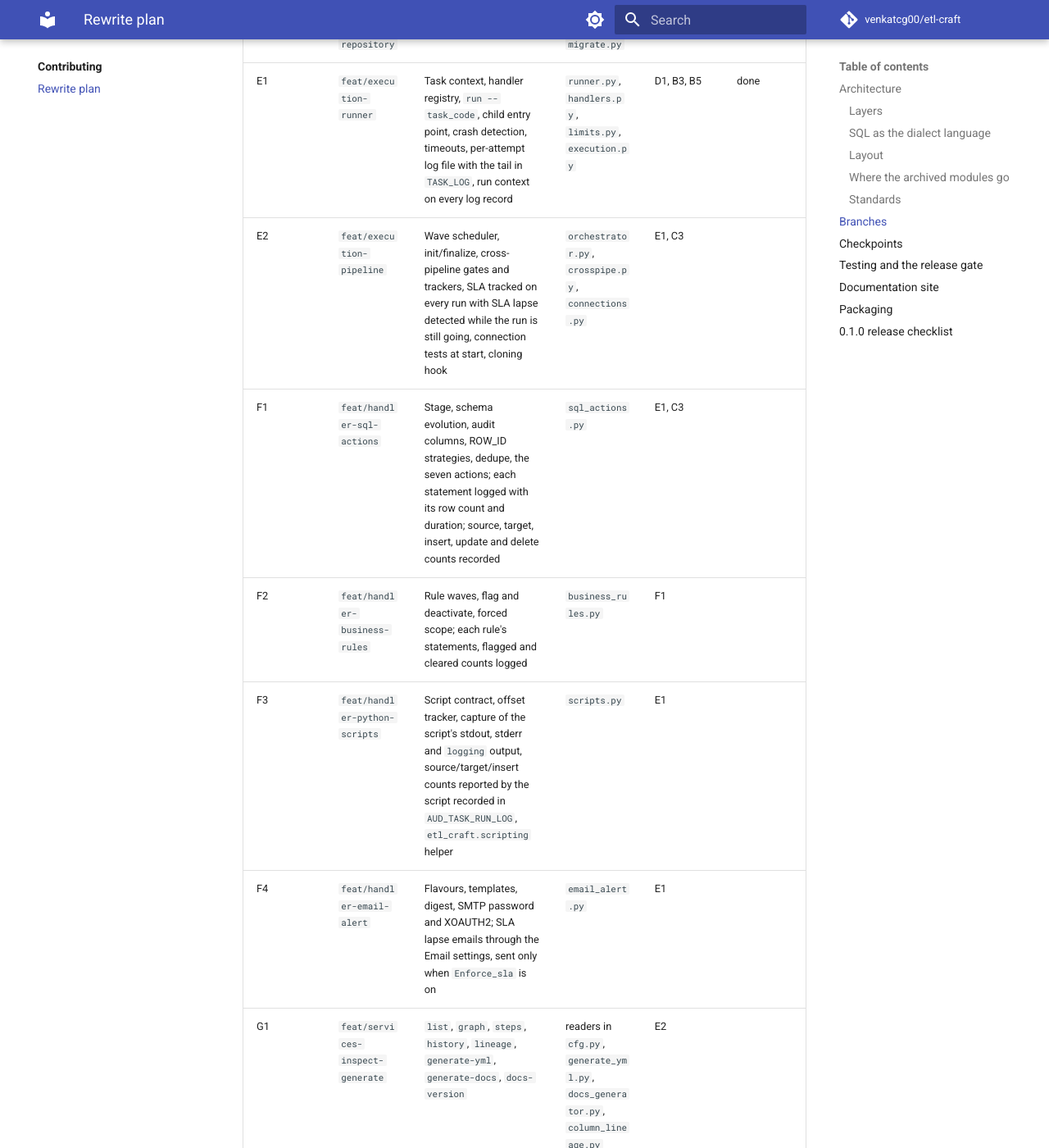
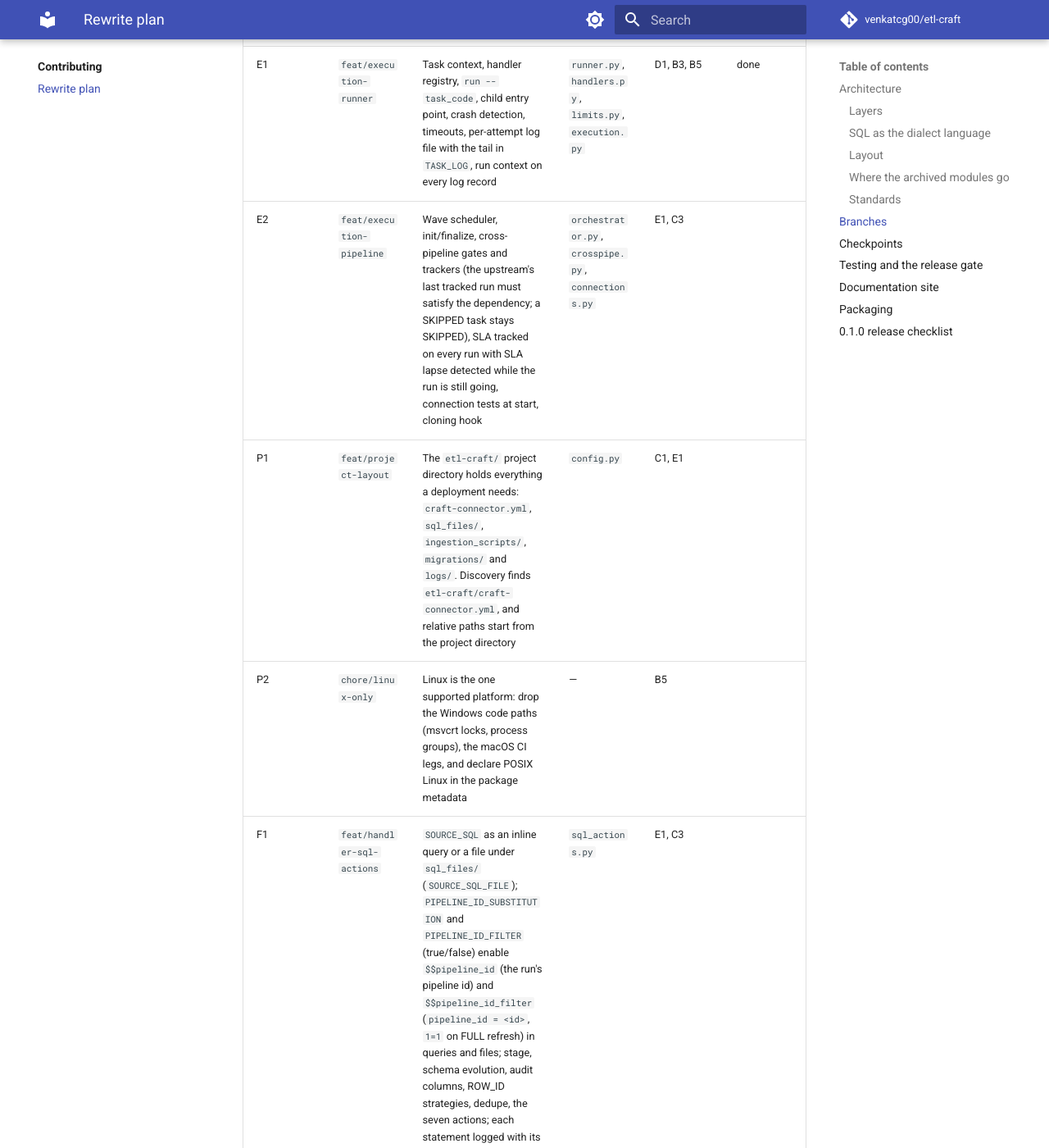
Before and after one commit to venkatcg00/etl-craft, an MkDocs documentation site: the page built from docs/development/rewrite-plan.md, in a window 1280 px wide and 1400 px high, scrolled down 5233 px. Shown: the whole window at 82% size. Built offline with MkDocs 1.6.1 and Material for MkDocs 9.7.7, drawn with Linux system fonts in a browser that asks for light colours; comment, search, counter and statistics services are not loaded; the version menu is left out; some of the changed text lies outside the part shown.

Commit message:
docs: scope new requirements into the rewrite plan (#23)
Co-authored-by: Claude Opus 5.5 <noreply@anthropic.com>

```diff
--- a/docs/development/rewrite-plan.md
+++ b/docs/development/rewrite-plan.md
@@ -132,10 +132,12 @@ squash-merged by pull request (see `CONTRIBUTING.md` for the definition of done)
 | C3 | `feat/warehouse-dialects` | Eight warehouse dialects, registry, credentials, `open_warehouse`, single-writer queue | `dialects/warehouse_dialects/`, `warehouse.py`, `credentials.py` | C1 | done |
 | D1 | `feat/engine-schema`, `feat/engine-repository` | Repositories, run log, `init-db`, `migrate` | `db.py`, `cfg.py`, `runlog.py`, `init_db.py`, `migrate.py` | C2 | done |
 | E1 | `feat/execution-runner` | Task context, handler registry, `run --task_code`, child entry point, crash detection, timeouts, per-attempt log file with the tail in `TASK_LOG`, run context on every log record | `runner.py`, `handlers.py`, `limits.py`, `execution.py` | D1, B3, B5 | done |
-| E2 | `feat/execution-pipeline` | Wave scheduler, init/finalize, cross-pipeline gates and trackers, SLA tracked on every run with SLA lapse detected while the run is still going, connection tests at start, cloning hook | `orchestrator.py`, `crosspipe.py`, `connections.py` | E1, C3 | |
-| F1 | `feat/handler-sql-actions` | Stage, schema evolution, audit columns, ROW_ID strategies, dedupe, the seven actions; each statement logged with its row count and duration; source, target, insert, update and delete counts recorded | `sql_actions.py` | E1, C3 | |
+| E2 | `feat/execution-pipeline` | Wave scheduler, init/finalize, cross-pipeline gates and trackers (the upstream's last tracked run must satisfy the dependency; a SKIPPED task stays SKIPPED), SLA tracked on every run with SLA lapse detected while the run is still going, connection tests at start, cloning hook | `orchestrator.py`, `crosspipe.py`, `connections.py` | E1, C3 | |
+| P1 | `feat/project-layout` | The `etl-craft/` project directory holds everything a deployment needs: `craft-connector.yml`, `sql_files/`, `ingestion_scripts/`, `migrations/` and `logs/`. Discovery finds `etl-craft/craft-connector.yml`, and relative paths start from the project directory | `config.py` | C1, E1 | |
+| P2 | `chore/linux-only` | Linux is the one supported platform: drop the Windows code paths (msvcrt locks, process groups), the macOS CI legs, and declare POSIX Linux in the package metadata | — | B5 | |
+| F1 | `feat/handler-sql-actions` | `SOURCE_SQL` as an inline query or a file under `sql_files/` (`SOURCE_SQL_FILE`); `PIPELINE_ID_SUBSTITUTION` and `PIPELINE_ID_FILTER` (true/false) enable `$$pipeline_id` (the run's pipeline id) and `$$pipeline_id_filter` (`pipeline_id = <id>`, `1=1` on FULL refresh) in queries and files; stage, schema evolution, audit columns, ROW_ID strategies, dedupe, the seven actions; each statement logged with its row count and duration; source, target, insert, update and delete counts recorded | `sql_actions.py` | E1, C3 | |
 | F2 | `feat/handler-business-rules` | Rule waves, flag and deactivate, forced scope; each rule's statements, flagged and cleared counts logged | `business_rules.py` | F1 | |
-| F3 | `feat/handler-python-scripts` | Script contract, offset tracker, capture of the script's stdout, stderr and `logging` output, source/target/insert counts reported by the script recorded in `AUD_TASK_RUN_LOG`, `etl_craft.scripting` helper | `scripts.py` | E1 | |
+| F3 | `feat/handler-python-scripts` | Script contract (a script reads its source from the stored offset and writes to its table; no pipeline-id tokens), `INPUT_PARAMS` task parameter as a JSON array passed to the script, scripts under `ingestion_scripts/`, offset tracker, capture of the script's stdout, stderr and `logging` output, source/target/insert counts reported by the script recorded in `AUD_TASK_RUN_LOG`, `etl_craft.scripting` helper | `scripts.py` | E1 | |
 | F4 | `feat/handler-email-alert` | Flavours, templates, digest, SMTP password and XOAUTH2; SLA lapse emails through the Email settings, sent only when `Enforce_sla` is on | `email_alert.py` | E1 | |
 | G1 | `feat/services-inspect-generate` | `list`, `graph`, `steps`, `history`, `lineage`, `generate-yml`, `generate-docs`, `docs-version` | readers in `cfg.py`, `generate_yml.py`, `docs_generator.py`, `column_lineage.py` | E2 | |
 | G2 | `feat/services-ops` | `doctor`, `setup`, `validate`, cloning | `doctor.py`, `setup_command.py`, `validate.py`, `cloning.py` | E2, F1 | |
@@ -146,7 +148,7 @@ squash-merged by pull request (see `CONTRIBUTING.md` for the definition of done)
 | I2 | `docs/reference-generated` | Generated CLI, configuration, parameter and schema references; the `docs` evidence suite (a test around the strict build) | — | G1, G2 | |
 | J1 | `release/0.1.0` | Version, changelog, release notes, wheel and sdist, install matrix, checksums, evidence, gate, tag | — | all | |
 
-In parallel: A2 with A3; B2–B5; C2 with C3; F1–F4 (F2 after F1); G1 with G2; H1–H3 with I1–I2.
+In parallel: A2 with A3; B2–B5; C2 with C3; P1 with P2 after E2; F1–F4 after P1 (F2 after F1); G1 with G2; H1–H3 with I1–I2.
 Critical path: A1 → B1 → B4 → C1 → C2 → D1 → E1 → E2 → G2 → H2 → J1.
 
 ## Checkpoints
```
